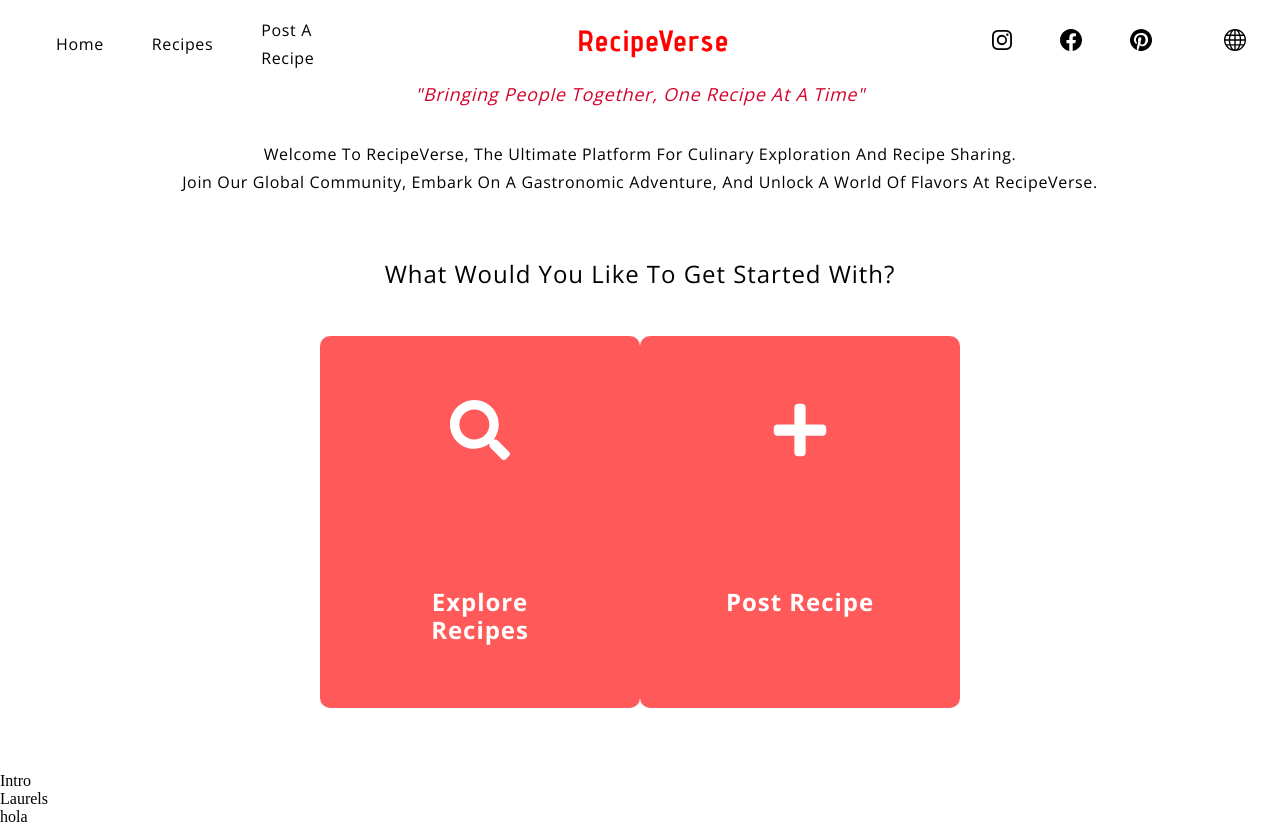
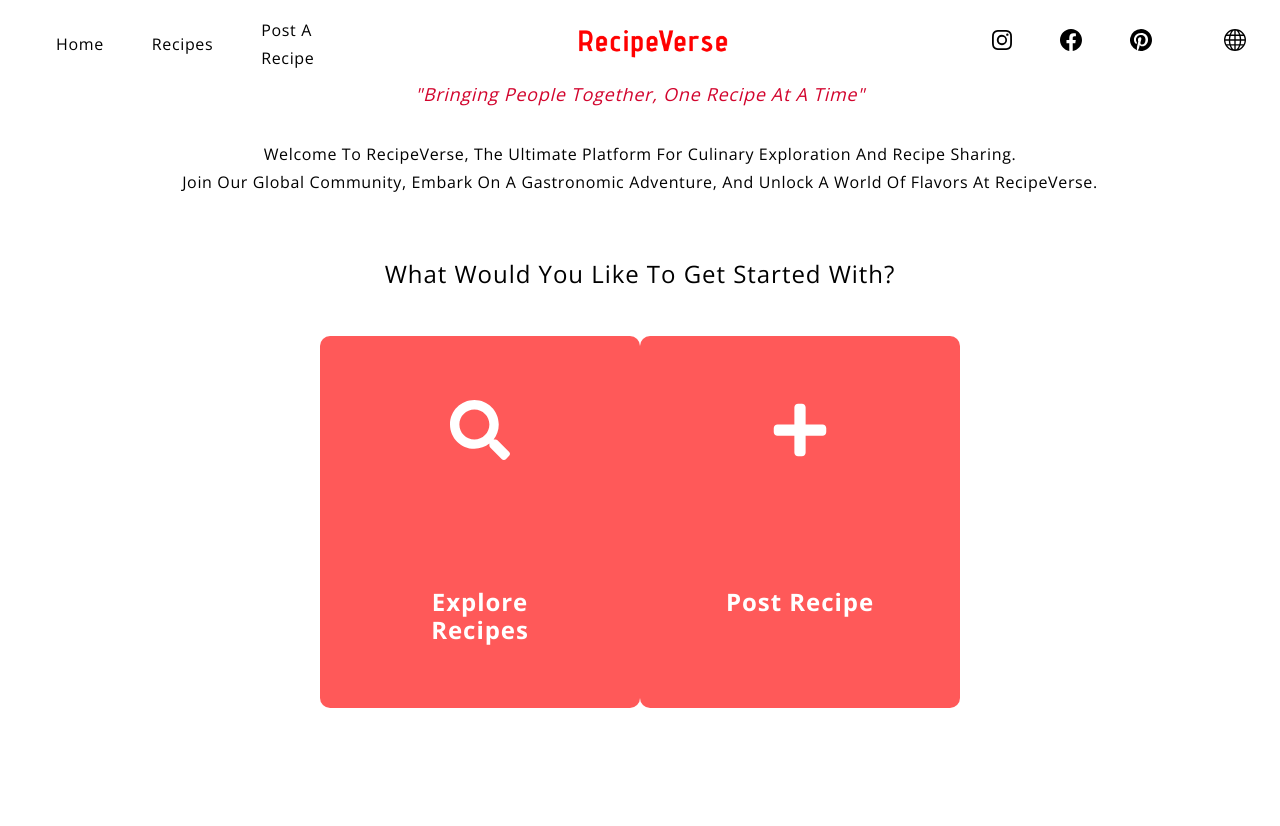
Before and after one commit to kaveri062/project2-RecipeVerse, a React (Create React App) app in the folder recipe-verse/: page / in a window 1280 px wide. After the commit the page ends 800 px from the top, so only its background shows below. Built offline with nearby package versions, Linux system fonts and the light colour scheme; a web font is replaced by a local one.

Commit message:
second commit

```diff
--- a/recipe-verse/package.json
+++ b/recipe-verse/package.json
@@ -1,4 +1,5 @@
 {
+  "homepage": "https://uottawak062.github.io/project2-RecipeVerse",
   "name": "recipe-verse",
   "version": "0.1.0",
   "private": true,
@@ -16,6 +17,8 @@
     "web-vitals": "^2.1.4"
   },
   "scripts": {
+    "predeploy": "npm run build",
+    "deploy": "gh-pages -d build",
     "start": "react-scripts start",
     "build": "react-scripts build",
     "test": "react-scripts test",
@@ -38,5 +41,8 @@
       "last 1 firefox version",
       "last 1 safari version"
     ]
+  },
+  "devDependencies": {
+    "gh-pages": "^5.0.0"
   }
 }
--- a/recipe-verse/src/App.js
+++ b/recipe-verse/src/App.js
@@ -20,9 +20,6 @@ function App() {
 
       </Routes>
 
-      <Intro />
-      <Laurels />
-      <Footer />
     </div>
   );
 }
```
Also changed, not shown: 1 other file (tests, documents, lock files or other folders).
